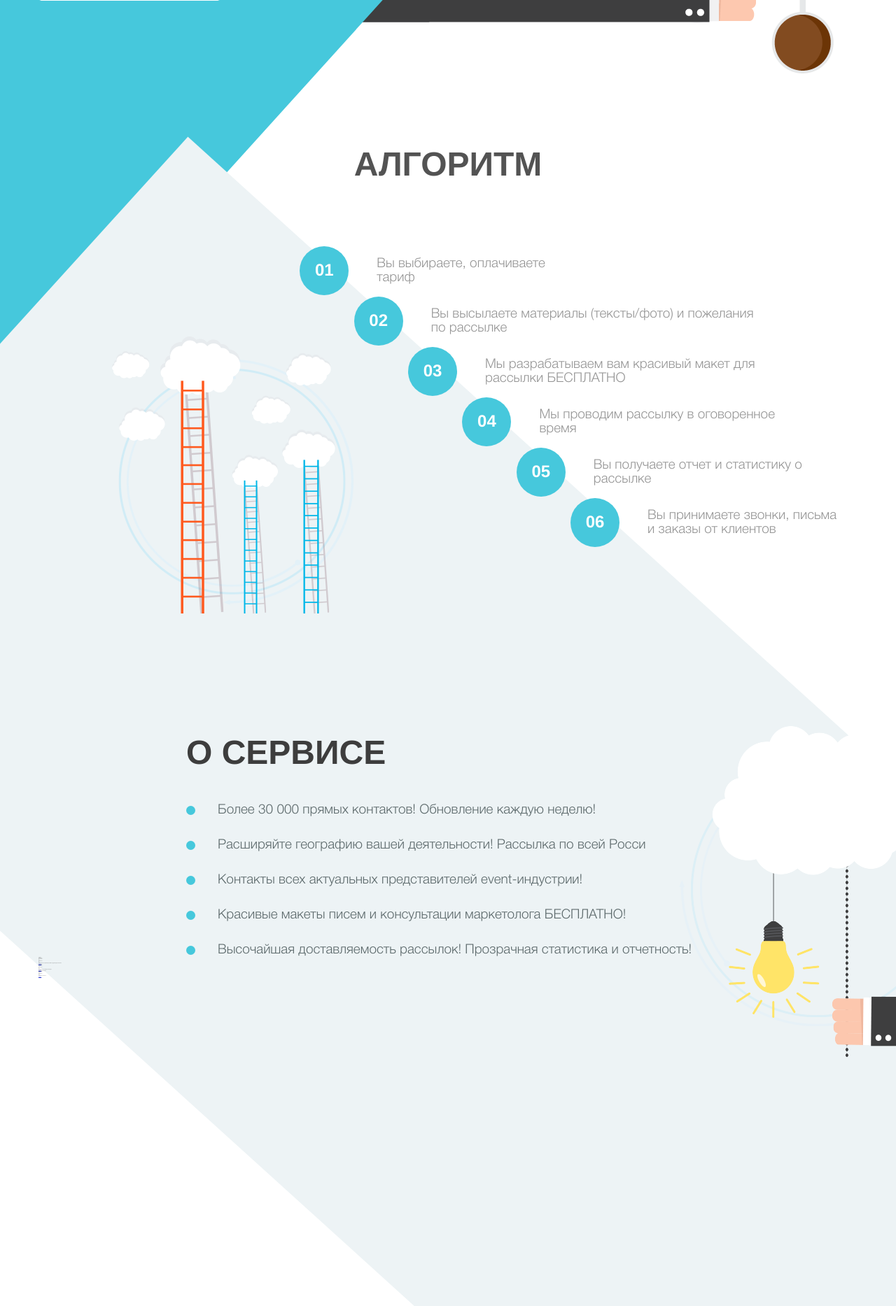
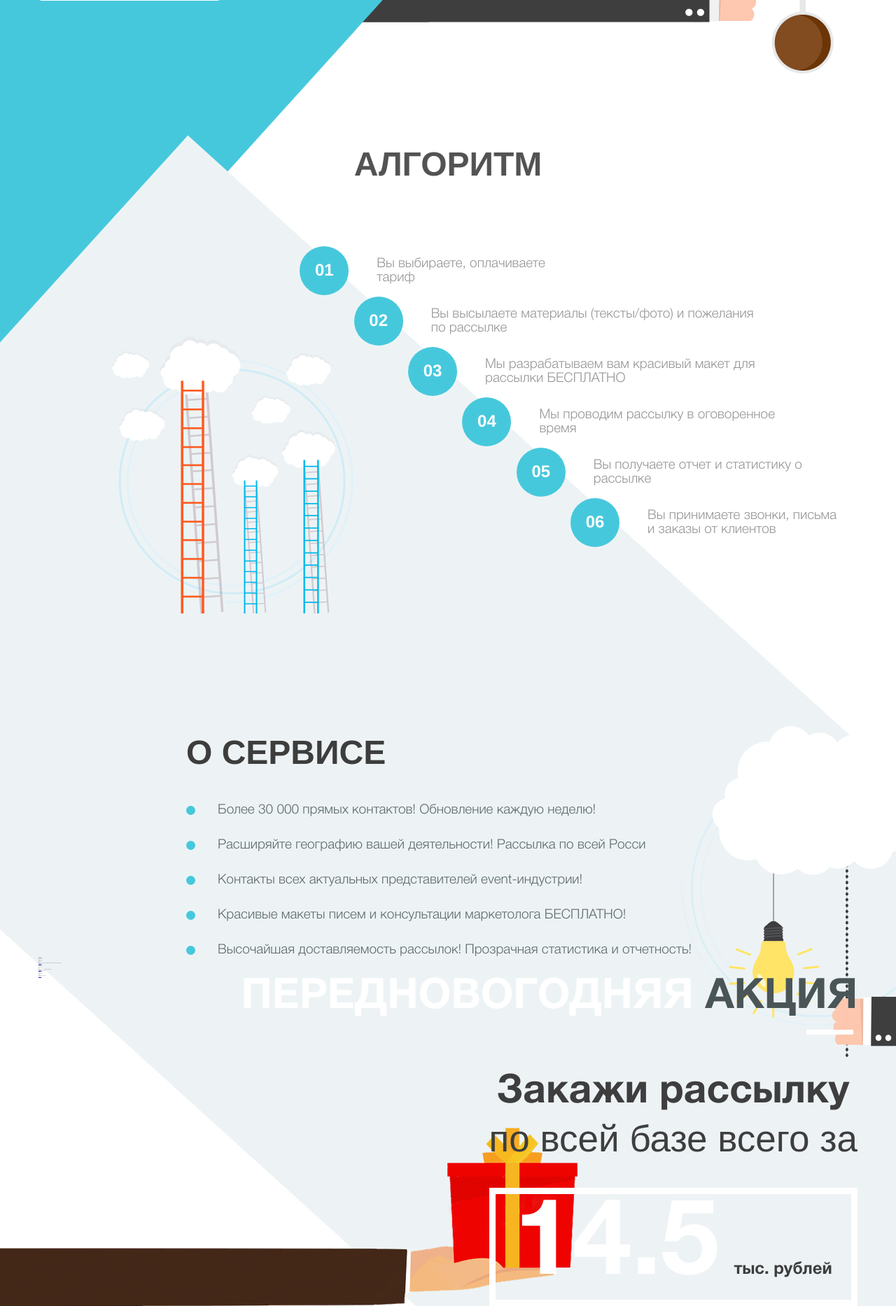
Before and after one commit to RadiksMan/event_sender, a PHP site: page /process.php in a window 1280 px wide. Shown: the part 736-2603 px from the top of the page at 70% size. Run offline with PHP 8.4, Linux system fonts and the light colour scheme; style sheets or scripts are compiled from the project's sources; some libraries are stand-ins or nearby versions.

Commit message:
action ready

```diff
--- a/css/roma.css
+++ b/css/roma.css
@@ -243,3 +244,86 @@
 }
 
 /* /footer */
+/* action */
+.action {
+  position: relative;
+}
+
+.action .action-title h2 {
+  font-family: 'Helvetica';
+  font-size: 60rem;
+  font-weight: 700;
+  text-transform: uppercase;
+  color: #fff;
+  position: relative;
+  text-align: right;
+  padding-bottom: 77rem;
+}
+
+.action .action-title h2 span {
+  color: #4a5557;
+}
+
+.action .action-title h2:before {
+  display: block;
+  content: '';
+  position: absolute;
+  bottom: 54rem;
+  right: 6rem;
+  width: 67rem;
+  height: 7rem;
+  background-color: #fff;
+}
+
+.action .action-body {
+  float: right;
+}
+
+.action .action-body .action-body-title {
+  text-align: center;
+}
+
+.action .action-body .action-body-title h2 {
+  font-size: 57rem;
+  font-family: 'Helvetica';
+  font-weight: 700;
+  color: #3e3e3f;
+  padding-bottom: 40px;
+}
+
+.action .action-body .action-body-title h2 span {
+  font-weight: 100;
+  font-size: 53rem;
+  display: block;
+  padding-top: 7px;
+}
+
+.action .action-body .action-body-price {
+  border: 9rem solid #fff;
+}
+
+.action .action-body .action-body-price h2 {
+  font-family: 'Helvetica';
+  font-weight: 700;
+  color: #fff;
+  font-size: 151rem;
+  padding-left: 27px;
+}
+
+.action .action-body .action-body-price h2 span {
+  font-size: 24rem;
+  color: #3e3e3f;
+  margin-left: 20rem;
+}
+
+.action .action-img {
+  position: absolute;
+  left: -15rem;
+  top: 181px;
+}
+
+.action .action-img img {
+  max-width: 100%;
+}
+
+/* /action */
--- a/index.php
+++ b/index.php
@@ -3,6 +3,7 @@
 		<? partial('algoritm') ?>
 		<? partial('servise') ?>
         <? partial('tarifs') ?>
+        <? partial('action') ?>
         <? partial('exampls') ?>
         <? partial('rewiews') ?>
         <? partial('form') ?>
--- /dev/null
+++ b/partials/action.php
@@ -0,0 +1,22 @@
+<div class="action">
+	<div class="mbox">
+		<div class="action-wrap">
+			<div class="action-title">
+				<h2>Передновогодняя <span>акция</span></h2>
+			</div>
+			<div class="action-body cfix">
+				<div class="action-body-title">
+					<h2>Закажи рассылку<span>по всей базе всего за</span></h2>
+				</div>
+				<div class="action-body-price">
+					<h2>14.5<span>тыс. рублей</span></h2>
+				</div>
+			</div>
+		</div>
+	</div>
+	<div class="action-img-wrap">
+		<div class="action-img">
+			<img src="images/hend-gift.png" alt=""/>
+		</div>
+	</div>
+</div>
--- a/sass/roma.scss
+++ b/sass/roma.scss
@@ -44,27 +44,22 @@
 
 /* footer */
 
-.footer{background-color: #272A33;padding-top: 99rem;padding-bottom: 56rem;
+.footer{background-color: #272A33;padding-top: 99rem;padding-bottom: 35rem;
 	.mbox{width: 100%; max-width: 1170rem;
-		.footer-wrap{
 		.logo-footer-wrap{float: left;margin-right: 9%;padding-bottom: 25px;margin-left: 11px;
 			.logo-footer{padding: 10px 0px;
 				img{max-width: 100%;}
 			}
 		}
 		.pays-wrap{float: left;padding-bottom: 20px;
-				.pays{
 			.pay{display: inline-block;margin-right: 24px;
-						a{
 				img{vertical-align: middle;display: inline-block;}
-						}
 				&:last-child{margin-right: 0;}
 			}
 		}
-			}
 		.socials-wrap{float: left;width: 23%;
-				.socials{margin: 0 auto;float: none;width: 42%;
-					div{width: 25rem;height: 25rem;float: left;margin-right: 10rem;
+			.socials{margin: 0 auto;float: none;
+				div{width: 25rem;height: 25rem;float: left;margin-right: 16rem; margin-left: 10rem;
 					&.vk{background-image: url(../images/vk.png);background-repeat: no-repeat;}
 					&.face{background-image: url(../images/face.png);background-repeat: no-repeat;}
 					&.inst{background-image: url(../images/inst.png);background-repeat: no-repeat;}
@@ -72,11 +67,39 @@
 				}
 			}
 		}
-			.copy-right{float: right;
+		.copy-right{float: right;    padding-top: 30px;
 			p{font-family: 'Helvetica'; font-weight: 300; font-size: 14rem;color: rgba(255,255,255,0.43);}
-			}
 		}
 	}
 }
 
 /* /footer */
+
+
+/* action */
+
+.action{position: relative;
+	.action-title{
+		h2{font-family: 'Helvetica'; font-size: 60rem;font-weight: 700; text-transform: uppercase;color: #fff;position: relative;text-align: right;padding-bottom: 77rem;
+			span{color: #4a5557;}
+			&:before{display: block;content: '';position: absolute;bottom: 54rem;right: 6rem;width: 67rem;height: 7rem;background-color: #fff;}
+		}
+	}
+	.action-body{float: right;
+		.action-body-title{text-align: center;
+			h2{font-size: 57rem; font-family: 'Helvetica'; font-weight: 700; color: #3e3e3f;padding-bottom: 40px;
+				span{font-weight: 100; font-size: 53rem;display: block;padding-top: 7px;}
+			}
+		}
+		.action-body-price{border: 9rem solid #fff;
+			h2{font-family: 'Helvetica'; font-weight: 700; color: #fff;font-size: 151rem;padding-left: 27px;
+				span{font-size: 24rem;color: #3e3e3f;margin-left: 20rem;}
+			}
+		}
+	}
+		.action-img{position: absolute;left: -15rem;top: 181px;
+			img{max-width: 100%;}
+		}
+}
+
+/* /action */
```
Also changed, not shown: other parts of css/roma.css (+20 -19 lines), images/hend-gift.png (added). Lines whose indentation alone changed are shown as unchanged.
